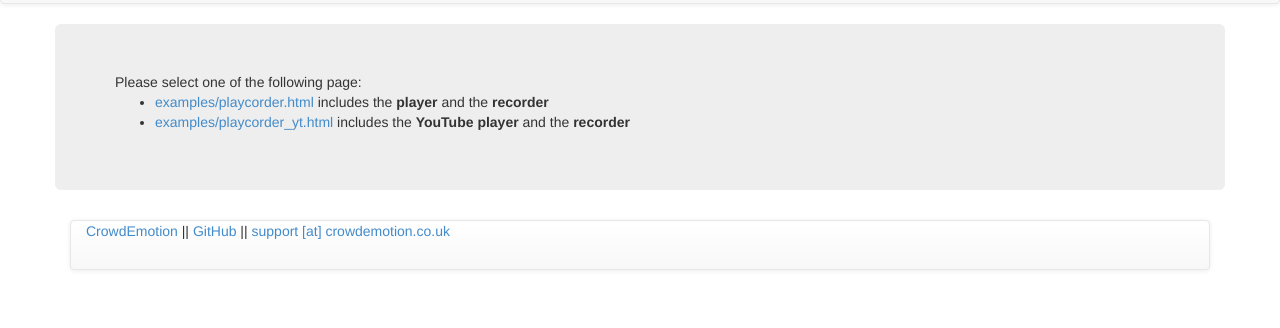
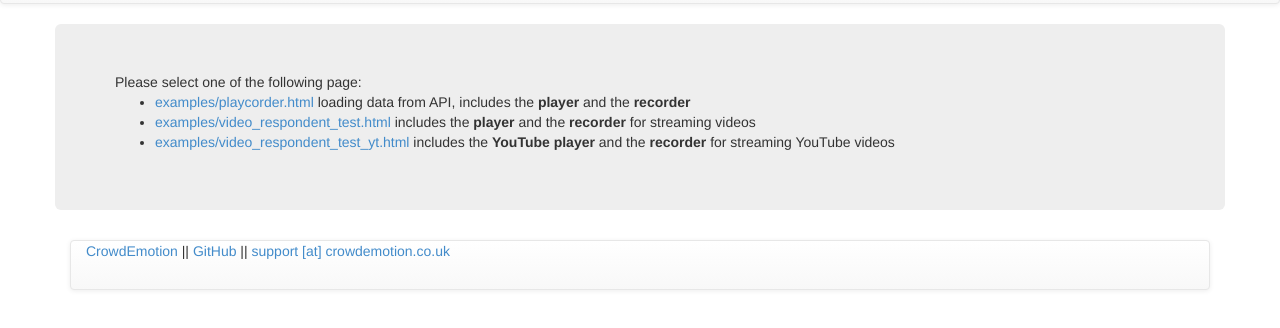
Before and after one commit to CrowdEmotion/respondent-video-capture-kit, a plain HTML site: page flash/index.html in a window 1280 px wide. Shown: the part 54-382 px from the top of the page. Drawn offline with Linux system fonts and the light colour scheme.

Commit message:
updateting playcorder and documentation

```diff
--- a/flash/index.html
+++ b/flash/index.html
@@ -22,9 +22,9 @@
         <div id="main" class="col-xs-12 jumbotron">
             Please select one of the following page:<br/>
             <ul>
-                <!-- <li><a href="examples/recorder.html">examples/recorder.html</a> includes the <b>recorder</b></li> -->
-                <li><a href="examples/video_respondent_test.html">examples/playcorder.html</a> includes the <b>player</b> and the <b>recorder</b></li>
-                <li><a href="examples/video_respondent_test_yt.html">examples/playcorder_yt.html</a> includes the <b>YouTube player</b> and the <b>recorder</b></li>
+                <li><a href="examples/playcorder.html">examples/playcorder.html</a> loading data from API, includes the <b>player</b> and the <b>recorder</b></li>
+                <li><a href="examples/video_respondent_test.html">examples/video_respondent_test.html</a> includes the <b>player</b> and the <b>recorder</b> for streaming videos</li>
+                <li><a href="examples/video_respondent_test_yt.html">examples/video_respondent_test_yt.html</a> includes the <b>YouTube player</b> and the <b>recorder</b> for streaming YouTube videos</li>
             </ul>
         </div>
 </div>
```
